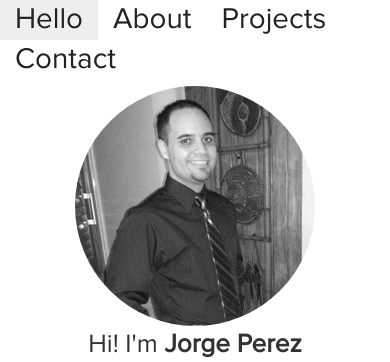
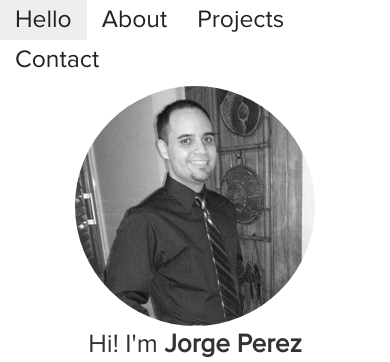
Before and after one commit to jorgeluis11/profile, a Django app: page / in a window 390 px wide. Shown: the top 362 px of the page. Run offline with Django 3.2, Linux system fonts and the light colour scheme; data comes from the database, SQL or seed files in the repository; parts of the project's set-up code (start-up, migrations or seed data) failed here and were passed over; some libraries are stand-ins or nearby versions.

Commit message:
fix nav bar

```diff
--- a/static/css/style.css
+++ b/static/css/style.css
@@ -640,7 +640,7 @@ ul.social li:hover a p {
 {
 	.navbar-nav
 	{
-		font-size: 1.2em;
+		font-size: 1.0em;
 	}
 
 	#profile-pic
@@ -739,8 +739,7 @@ ul.social li:hover a p {
 
 	.navbar-nav
 	{
-
-		font-size: 105%;
+		font-size: 80% !important;
 	}
 
 	@-webkit-keyframes navbar{
@@ -822,6 +821,11 @@ ul.social li:hover a p {
 	{
 		padding-bottom: 30%;
 	}
+
+	.navbar-nav
+	{
+		font-size: 70% !important;
+	}
 }
 
 @media(max-height: 574px)
```
